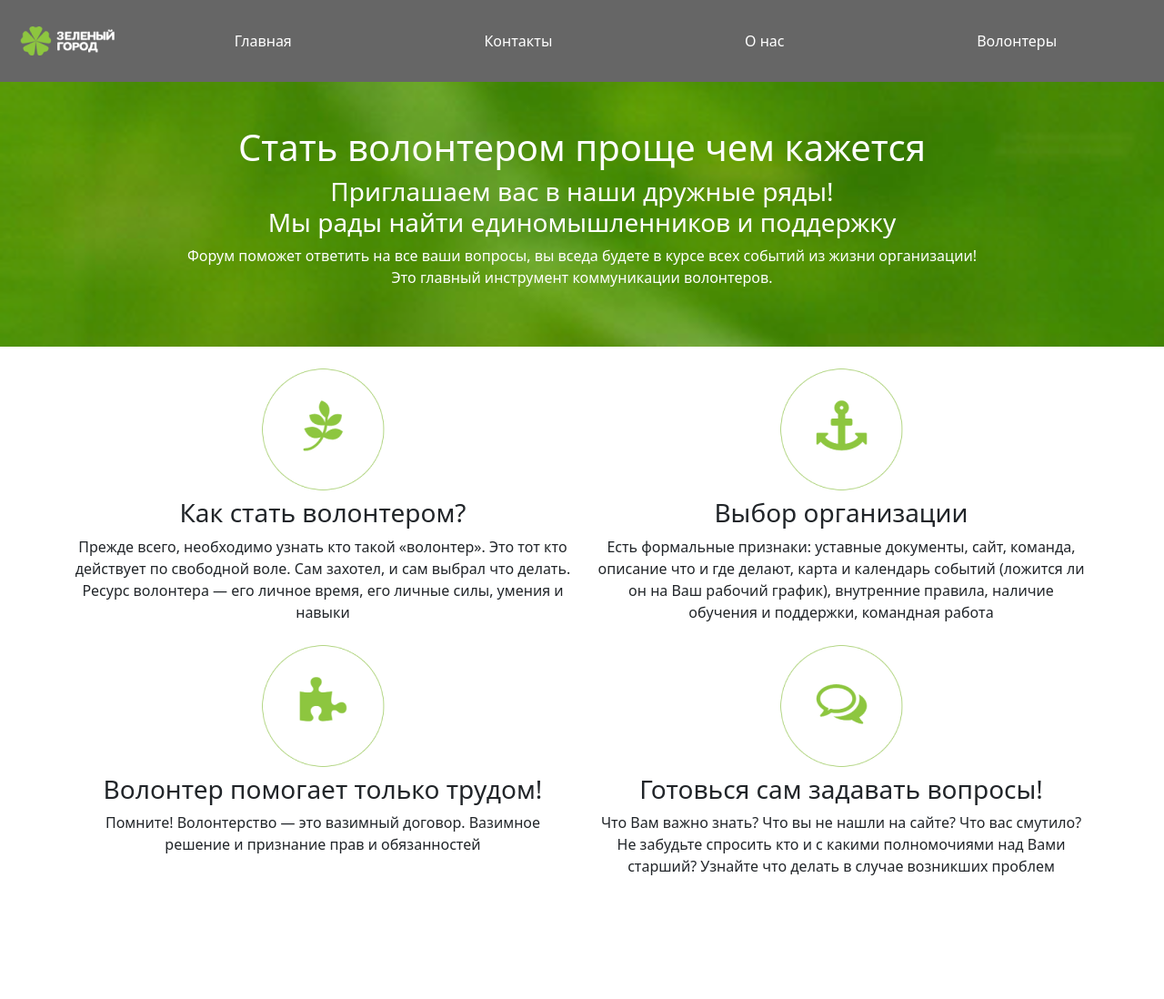
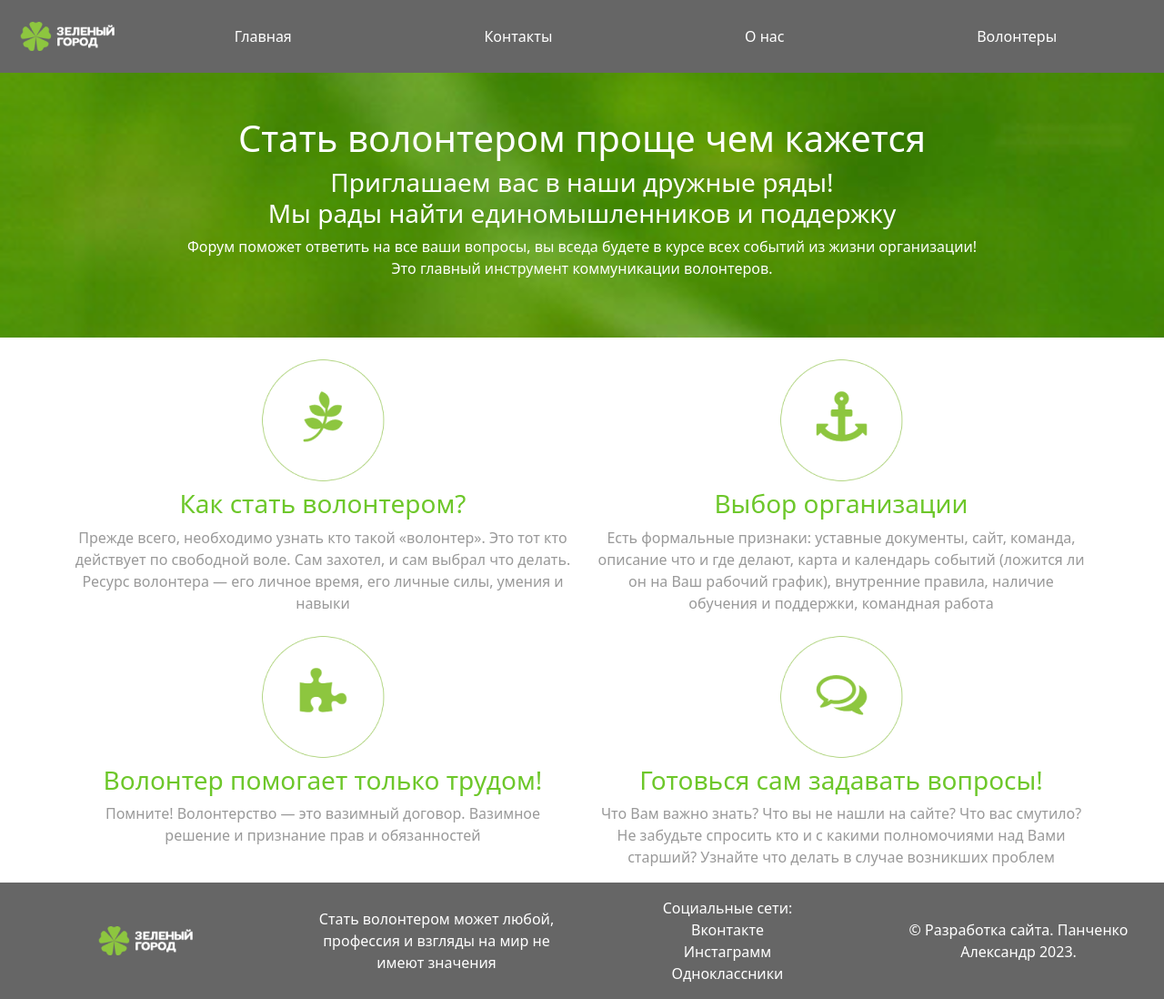
Before and after one commit to Nemefis/GreenCity_bootstrap, a plain HTML site: page index.html in a window 1280 px wide. Shown: the whole page at 91% size. Before the commit the page ends 980 px from the top, so only its background shows below. Drawn offline with Linux system fonts and the light colour scheme.

Commit message:
add footer

```diff
--- a/css/style.css
+++ b/css/style.css
@@ -1,8 +1,9 @@
 .navbar-bg {
     background-color: #666666;
 }
-.navbar a, .top-banner p, .top-banner h1, .top-banner h3 {
+.navbar a, .top-banner p, .top-banner h1, .top-banner h3, footer .nav-link, footer p {
     color: white;
+    padding: 0;
 }
 ul.navbar-nav.me-auto.mb-2.mb-lg-0 {
     width: 100%;
@@ -12,3 +13,16 @@ ul.navbar-nav.me-auto.mb-2.mb-lg-0 {
     background-image: url("../img/banner.png");
     background-size: cover;
 }
+.content h3 {
+    color: #6DC72A;
+}
+.content p {
+    color: #999
+}
+footer .row {
+    margin: 0;
+    align-items: center;
+}
+footer .nav-link:focus, .nav-link:hover {
+    color: var(--bs-nav-link-hover-color);
+}
--- a/index.html
+++ b/index.html
@@ -69,5 +69,38 @@
 				</div>
 			</div>
 		</section>
+        <footer class="footer navbar-bg text-center pt-3 pb-3">
+            <div class="row">
+            <div class="col-lg-3">
+                <a class="navbar-brand" href="#">
+                    <img src="img/logo.png" alt="logo">
+                </a>
+            </div>
+            <div class="col-lg-3"><p class="mb-0">
+                Стать волонтером может любой, профессия и взгляды на мир не имеют значения
+            </p></div>
+            <div class="col-lg-3">
+                <p class="mb-0">Социальные сети:
+
+
+
+                </p>
+                <ul class="navbar-nav me-auto">
+                    <li class="nav-item">
+                        <a class="nav-link" href="#">Вконтакте</a>
+                    </li>
+                    <li class="nav-item">
+                        <a class="nav-link" href="#">Инстаграмм</a>
+                    </li>
+                    <li class="nav-item">
+                        <a class="nav-link" href="#">Одноклассники</a>
+                    </li>
+                </ul>
+            </div>
+            <div class="col-lg-3"><p class="mb-0">
+                © Разработка сайта. Панченко Александр 2023.
+            </p></div>
+        </div>
+        </footer>
 	</body>
 </html>
```
